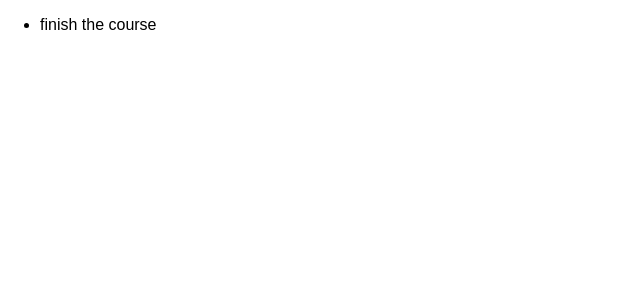
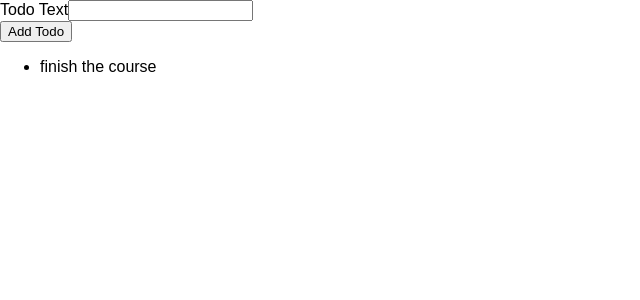
Before and after one commit to legacy83/maximilianschwarzmuller-typescript-react, a React (Create React App) app: page / in a window 1280 px wide. Shown: the top 300 px of the page, without its empty margins (0-640 px from the left). Built offline with nearby package versions, Linux system fonts and the light colour scheme.

Commit message:
a newtodo component added, initial version

```diff
--- a/src/App.tsx
+++ b/src/App.tsx
@@ -1,4 +1,5 @@
 import React from 'react';
+import NewTodo from './components/NewTodo';
 import TodoList from './components/TodoList';
 
 const App: React.FC = () => {
@@ -6,6 +7,7 @@
 
 	return (
 		<div className="App">
+			<NewTodo />
 			<TodoList items={todoItems} />
 		</div>
 	);
--- /dev/null
+++ b/src/components/NewTodo.tsx
@@ -0,0 +1,23 @@
+import React, { useRef } from 'react';
+
+const NewTodo: React.FC = () => {
+	const inputRef = useRef<HTMLInputElement>(null);
+
+	const submitHandler = (event: React.FormEvent) => {
+		event.preventDefault();
+		const entryText = inputRef.current!.value;
+		console.log(entryText);
+	};
+
+	return (
+		<form onSubmit={submitHandler}>
+			<div>
+				<label htmlFor="todo-text">Todo Text</label>
+				<input type="text" id="todo-text" ref={inputRef} />
+			</div>
+			<button type="submit">Add Todo</button>
+		</form>
+	);
+};
+
+export default NewTodo;
```
